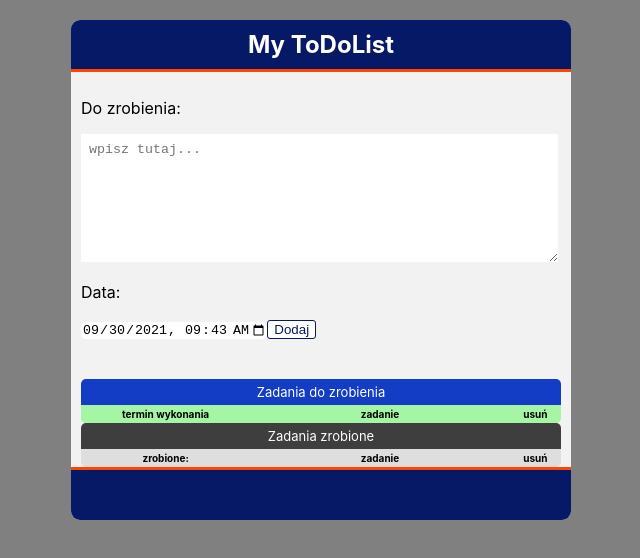
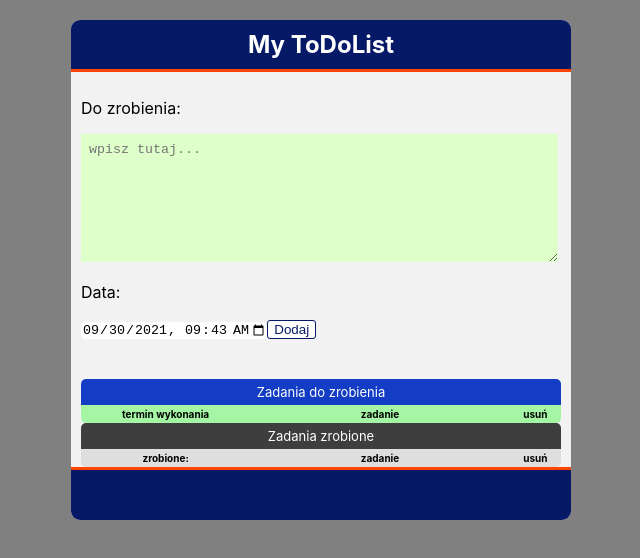
Before and after one commit to bart-1/todolist-hooks, a React (Create React App) app: page / in a window 1280 px wide. Shown: the top 558 px of the page, without its empty margins (319-959 px from the left). Built offline with nearby package versions, Linux system fonts and the light colour scheme.

Commit message:
useRef - add focus to first input

```diff
--- a/src/components/AppContext.js
+++ b/src/components/AppContext.js
@@ -1,4 +1,4 @@
-import { useState, useEffect, createContext } from 'react';
+import { createContext, useEffect, useRef, useState } from 'react';
 
 export const AppContext = createContext();
 
--- a/src/components/Input.js
+++ b/src/components/Input.js
@@ -1,15 +1,23 @@
-import React, { useContext } from "react";
+import React, { useContext, useEffect, useRef } from "react";
 import { AppContext } from "./AppContext";
 
 import '../styles/Input.css';
 
 const Input = () => {
-    const { actualDate, rangeDate, handleInputChange,handleInputSubmit, taskBody } = useContext(AppContext);
+    const { actualDate, rangeDate, handleInputChange, handleInputSubmit, taskBody } = useContext(AppContext);
+    const focusedInput = useRef(true);
+
+    useEffect(() => {
+        focusedInput.current.focus();
+    }, []);
+
+
     return (
         <>
             <form onSubmit={handleInputSubmit}>
                 <label htmlFor="task"><p>Do zrobienia:</p>
                     <textarea
+                        ref={focusedInput}
                         type="text"
                         name="task"
                         align="top"
```
